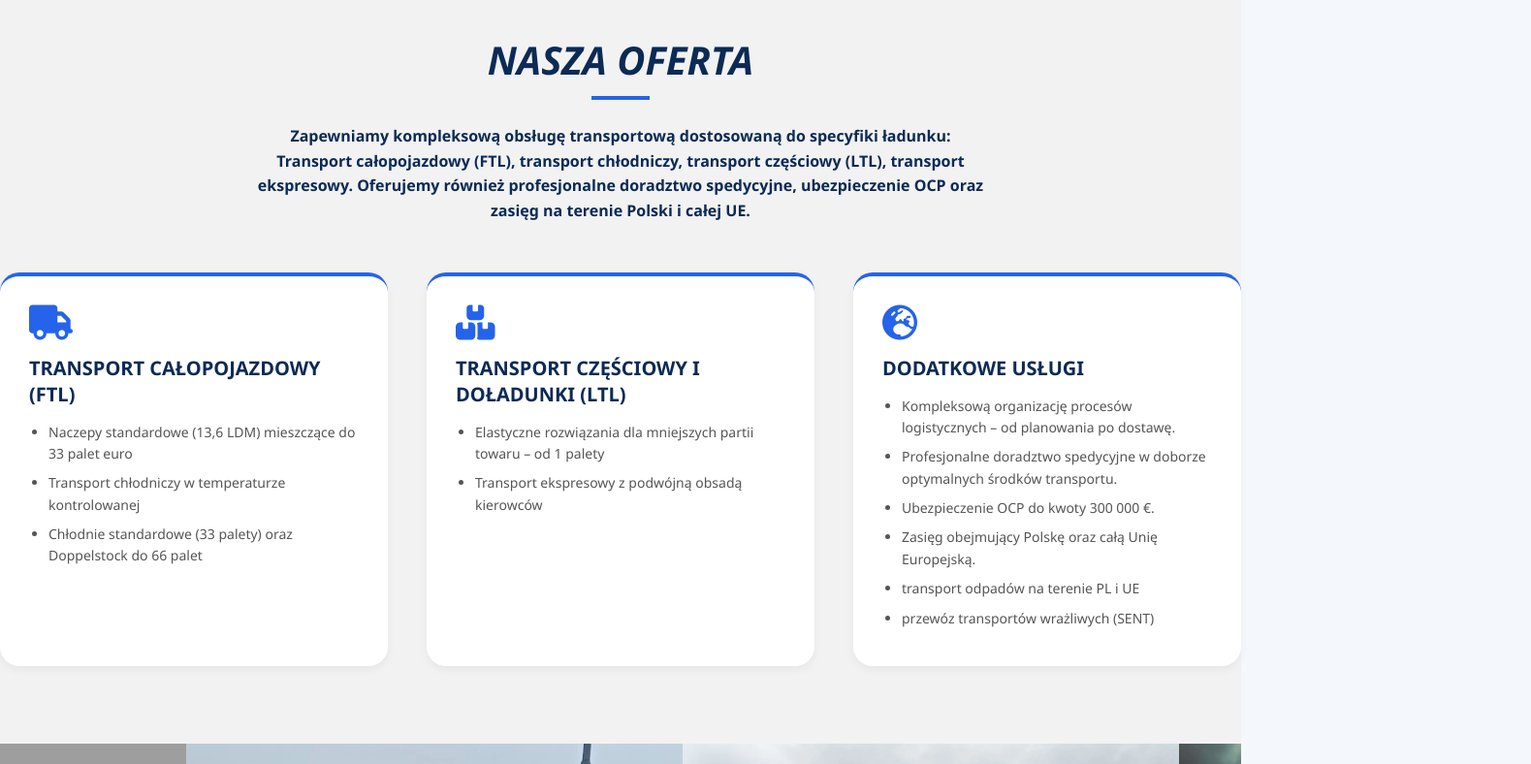
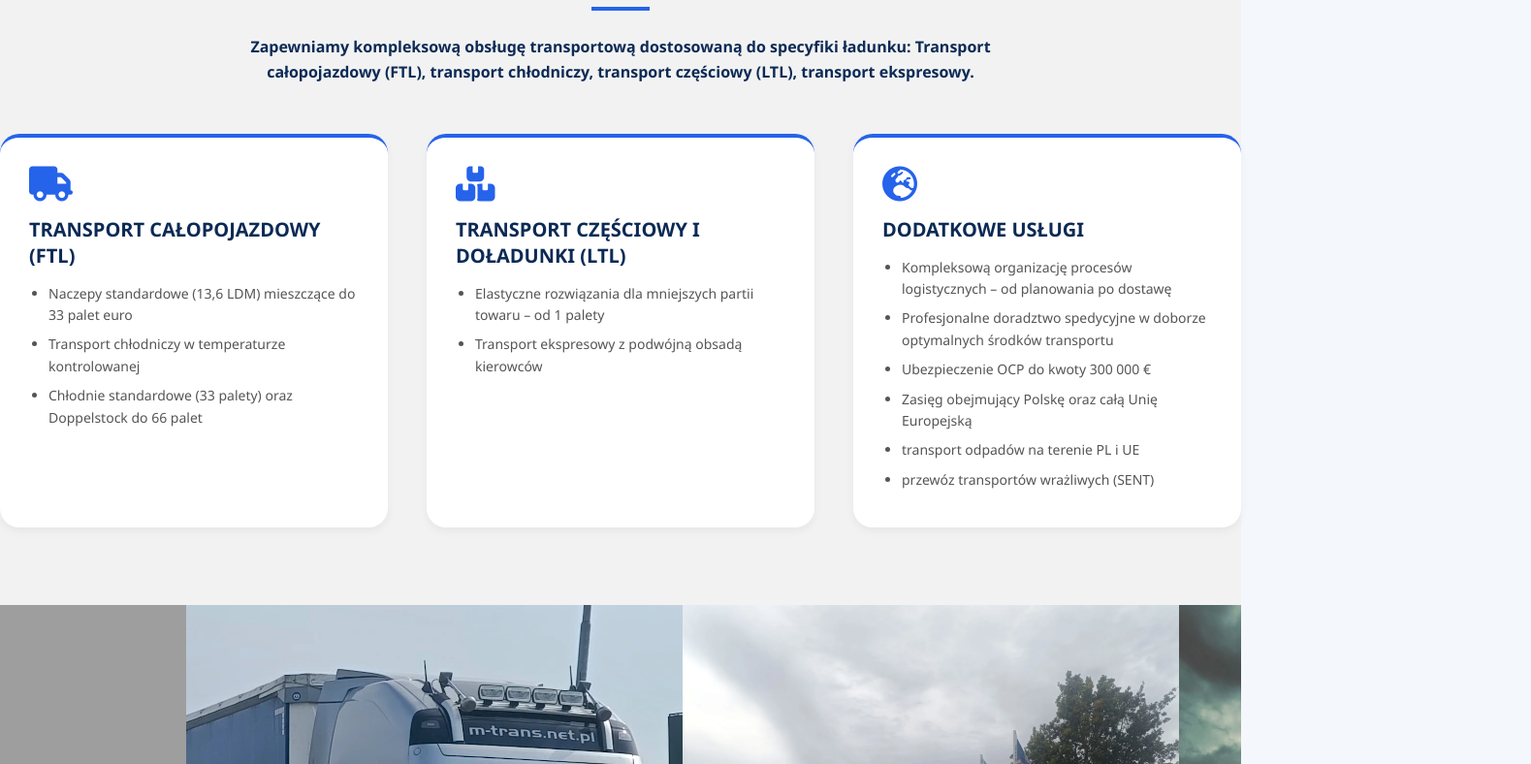
Before and after one commit to kacperskrzeczyna1/Strona-M-trans-v2, a plain HTML site: page index.html in a window 1280 px wide. Shown: the part 1750-2538 px from the top of the page at 97% size, 1579 px wide, since content can reach past the window. Drawn offline with Linux system fonts and the light colour scheme; grey boxes are pictures that could not be loaded.

Commit message:
Add files via upload

```diff
--- /dev/null
+++ b/translate.js
@@ -0,0 +1,199 @@
+document.addEventListener("DOMContentLoaded", () => {
+  const translations = {
+    pl: {
+      nav_home: "Start",
+      nav_about: "O firmie",
+      nav_offer: "Oferta",
+      nav_fleet: "Flota",
+      nav_docs: "Dokumenty",
+      nav_contact: "Kontakt",
+      hero_title: "Logistyka",
+      hero_title_span: "Bez Granic",
+      hero_desc: "M-TRANS Mariusz Dybowski – Twój zaufany partner w transporcie międzynarodowym.",
+      btn_offer: "Nasza Oferta",
+      btn_quote: "Zapytaj o wycenę",
+      stat_years: "Lat doświadczenia",
+      stat_vehicles: "Nowoczesnych pojazdów",
+      stat_orders: "Zrealizowanych zleceń",
+      stat_km: "Przejechanych kilometrów",
+      about_small: "Poznaj nas",
+      about_title: "O Firmie M-TRANS",
+      about_p1: "Od 2010 roku skutecznie zarządzamy procesami logistycznymi w transporcie drogowym, obsługując szerokie grono klientów w całej Europie.",
+      about_p2: "Dzięki wieloletniemu doświadczeniu i doskonałej znajomości branży TSL budujemy trwałe relacje biznesowe.",
+      terminowosc: "Terminowości",
+      offer_title: "Nasza Oferta",
+      offer_desc: "Zapewniamy kompleksową obsługę transportową dostosowaną do specyfiki ładunku: Transport całopojazdowy (FTL), transport chłodniczy, transport częściowy (LTL), transport ekspresowy.",
+      extra1: "Kompleksową organizację procesów logistycznych – od planowania po dostawę",
+        extra2: "Profesjonalne doradztwo spedycyjne w doborze optymalnych środków transportu",
+        extra3: "Ubezpieczenie OCP do kwoty 300 000 €",
+        extra4: "Zasięg obejmujący Polskę oraz całą Unię Europejską",
+      naszaflota: "Nasza flota ciężarówek",
+      fleet_title: "Flota",
+      fleet_desc: "Nasza nowoczesna i zróżnicowana flota pozwala na realizację nawet najbardziej wymagających zleceń:",
+      chlodnie: "Chłodnia – Do przewozu towarów wymagających stałej temperatury.",
+      doppelstockiem:"Chłodnia Doppelstock – Zwiększona ładowność (66 palet) przy zachowaniu pełnego bezpieczeństwa towaru",
+      firanki:"Naczepy plandekowe (firanki) – Uniwersalne rozwiązanie do ładunków neutralnych (13,6 LDM)",
+      izotermy:"Izotermy – Chronią towar przed wpływem warunków atmosferycznych",
+      contact_title: "Kontakt",
+      contact_address1: "Rogówko, ul. Lubicka 2",
+      contact_address2: "87-162 Lubicz, Polska",
+      contact_phone: "Telefon",
+      contact_email: "E-mail",
+      contact_hours: "Godziny pracy",
+      contact_days: "Poniedziałek – Piątek",
+      contact_time: "08:00 – 16:00",
+      footer: "© 2026 M-TRANS MARIUSZ DYBOWSKI. WSZELKIE PRAWA ZASTRZEŻONE.",
+        ftl_title: "Transport całopojazdowy (FTL)",
+        ftl_li1: "Naczepy standardowe (13,6 LDM) mieszczące do 33 palet euro",
+        ftl_li2: "Transport chłodniczy w temperaturze kontrolowanej",
+        ftl_li3: "Chłodnie standardowe (33 palety) oraz Doppelstock do 66 palet",
+        ltl_title: "Transport częściowy i doładunki (LTL)",
+        ltl_li1: "Elastyczne rozwiązania dla mniejszych partii towaru – od 1 palety",
+        ltl_li2: "Transport ekspresowy z podwójną obsadą kierowców",
+        uslugi: "Dodatkowe usługi"
+    },
+    en: {
+      nav_home: "Home",
+      nav_about: "About",
+      nav_offer: "Offer",
+      nav_fleet: "Fleet",
+      nav_docs: "Documents",
+      nav_contact: "Contact",
+      hero_title: "Logistics",
+      hero_title_span: "Without Borders",
+      hero_desc: "M-TRANS Mariusz Dybowski – your trusted partner in international transport.",
+      btn_offer: "Our Offer",
+      btn_quote: "Request a quote",
+      stat_years: "Years of experience",
+      stat_vehicles: "Modern vehicles",
+      stat_orders: "Completed orders",
+      stat_km: "Kilometers driven",
+      about_small: "Get to know us",
+      about_title: "About M-TRANS",
+      about_p1: "Since 2010 we have been managing logistics processes across Europe.",
+      about_p2: "With extensive experience we build long-term business relationships.",
+      terminowosc: "Punctuality",
+      offer_title: "Our Offer",
+      offer_desc: "We provide comprehensive transport services: FTL, refrigerated, LTL and express transport.",
+      extra1: "End-to-end logistics organization – from planning to timely delivery",
+      extra2: "Expert freight forwarding consultancy to select the best transport solutions",
+      extra3: "Cargo insurance (CMR) up to 300,000 €",
+      extra4: "Coverage across Poland and the entire European Union",
+      naszaflota: "Our fleet of trucks",
+      fleet_title: "Fleet",
+      fleet_desc: "Our modern and diverse fleet allows us to carry out even the most demanding orders:",
+      chlodnie: "Refrigerated Trailer – For goods requiring controlled temperatures",
+    doppelstockiem: "Double-deck Reefer – Increased capacity (66 pallets) ensuring cargo safety",
+    firanki: "Curtainsider – Universal solution for neutral cargo (13.6 LDM).",
+    izotermy: "Insulated Trailer – Rigid box protecting goods from weather conditions",
+      contact_title: "Contact",
+      contact_address1: "Rogówko, Lubicka 2",
+      contact_address2: "87-162 Lubicz, Poland",
+      contact_phone: "Phone",
+      contact_email: "E-mail",
+      contact_hours: "Working hours",
+      contact_days: "Monday – Friday",
+      contact_time: "08:00 – 16:00",
+      footer: "© 2026 M-TRANS. All rights reserved.",
+        ftl_title: "Full Truck Load (FTL)",
+        ftl_li1: "Standard trailers (13.6 LDM) with a capacity of up to 33 euro pallets",
+        ftl_li2: "Refrigerated Transport: Temperature-controlled haulage",
+        ftl_li3: "Standard reefers (33 pallets) or Double-deck trailers (Doppelstock), up to 66 pallets",
+        ltl_title: "Less Than Truck Load (LTL)",
+        ltl_li1: "Flexible solutions for partial loads – starting from 1 pallet",
+        ltl_li2: "Express Services with double-manned crews",
+        uslugi: "Additional services"
+    },
+    de: {
+      nav_home: "Start",
+      nav_about: "Über uns",
+      nav_offer: "Angebot",
+      nav_fleet: "Flotte",
+      nav_docs: "Dokumente",
+      nav_contact: "Kontakt",
+      hero_title: "Logistik",
+      hero_title_span: "ohne Grenzen",
+      hero_desc: "M-TRANS Mariusz Dybowski – Ihr zuverlässiger Partner im internationalen Transport.",
+      btn_offer: "Unser Angebot",
+      btn_quote: "Angebot anfragen",
+      stat_years: "Jahre Erfahrung",
+      stat_vehicles: "Moderne Fahrzeuge",
+      stat_orders: "Abgeschlossene Aufträge",
+      stat_km: "Gefahrene Kilometer",
+      about_small: "Lernen Sie uns kennen",
+      about_title: "Über M-TRANS",
+      about_p1: "Seit 2010 verwalten wir Logistikprozesse in ganz Europa.",
+      about_p2: "Mit langjähriger Erfahrung bauen wir stabile Geschäftsbeziehungen auf.",
+      terminowosc: "Pünktlichkeit",
+      offer_title: "Unser Angebot",
+      offer_desc: "Wir bieten umfassende Transportdienstleistungen: Komplettladungen (FTL), Kühltransporte, Teilladungen (LTL) und Expresslieferungen.",
+      extra1: "Komplette Organisation der Logistikprozesse – von der Planung bis zur termingerechten Zustellung",
+      extra2: "Professionelle Speditionsberatung zur Wahl der optimalen Transportmittel",
+      extra3: "Frachtführerhaftpflichtversicherung bis zu 300.000 €",
+      extra4: "Transportdienstleistungen in Polen und ganz Europa",
+      naszaflota: "Unsere Lkw-Flotte",
+      fleet_title: "Fuhrpark",
+      fleet_desc: "Unsere moderne Flotte ermöglicht anspruchsvolle Transporte:",
+      chlodnie: "Kühlauflieger – Für Waren, die eine kontrollierte Temperatur erfordern",
+    doppelstockiem: "Kühlauflieger mit Doppelstock – Erhöhte Ladekapazität (66 Paletten) bei voller Ladungssicherheit",
+    firanki: "Planenauflieger – Universelle Lösung für neutrale Fracht (13,6 LDM)",
+    izotermy: "Kofferaufbau – Fester Aufbau zum Schutz der Ware vor Witterungseinflüssen",
+      contact_title: "Kontakt",
+      contact_address1: "Rogówko, Lubicka 2",
+      contact_address2: "87-162 Lubicz, Polen",
+      contact_phone: "Telefon",
+      contact_email: "E-Mail",
+      contact_hours: "Arbeitszeiten",
+      contact_days: "Montag – Freitag",
+      contact_time: "08:00 – 16:00",
+      footer: "© 2026 M-TRANS. Alle Rechte vorbehalten.",
+        ftl_title: "Komplettladungen (FTL)",
+        ftl_li1: "Standardauflieger (13,6 LDM) mit Platz für bis zu 33 Euro-Paletten",
+        ftl_li2: "Kühltransporte: Temperaturgeführte Transporte",
+        ftl_li3: "Standard-Kühlauflieger (33 Paletten) oder Doppelstock-Auflieger bis 66 Paletten",
+        ltl_title: "Teilladungen (LTL)",
+        ltl_li1: "Flexible Lösungen für kleinere Frachtmengen – ab 1 Palette",
+        ltl_li2: "Express-Service mit doppelter Fahrerbesatzung",
+        uslugi: "Zusätzliche Dienstleistungen"
+    }
+  };
+
+  function setLang(lang) {
+    document.querySelectorAll("[data-i18n]").forEach(el => {
+      const key = el.getAttribute("data-i18n");
+      if (translations[lang] && translations[lang][key]) {
+        el.innerHTML = translations[lang][key];
+      }
+    });
+
+    localStorage.setItem("lang", lang);
+
+    // Aktualizacja napisu na przycisku (bez usuwania ikony)
+    const btn = document.querySelector(".lang-btn");
+    if (btn) {
+        // Zakładamy, że ikona jest pierwszym elementem w buttonie
+        const img = btn.querySelector("img");
+        btn.innerHTML = ''; // czyścimy
+        if(img) btn.appendChild(img); // przywracamy ikonę
+        btn.append("Language"); // dodajemy tekst
+    }
+  }
+
+  // Obsługa kliknięć w dropdown
+  document.querySelectorAll("[data-lang]").forEach(el => {
+    el.addEventListener("click", function(e) {
+      e.preventDefault();
+      setLang(this.dataset.lang);
+    });
+  });
+
+  // START - Inicjalizacja języka
+  let saved = "pl";
+  try {
+    saved = localStorage.getItem("lang") || "pl";
+  } catch (e) {
+    saved = "pl";
+  }
+
+  setLang(saved); // TO BYŁO KLUCZOWE - wywołanie funkcji na starcie!
+}); // Zamknięcie DOMContentLoaded
```
Also changed, not shown: index.html (line endings or trailing spaces).
